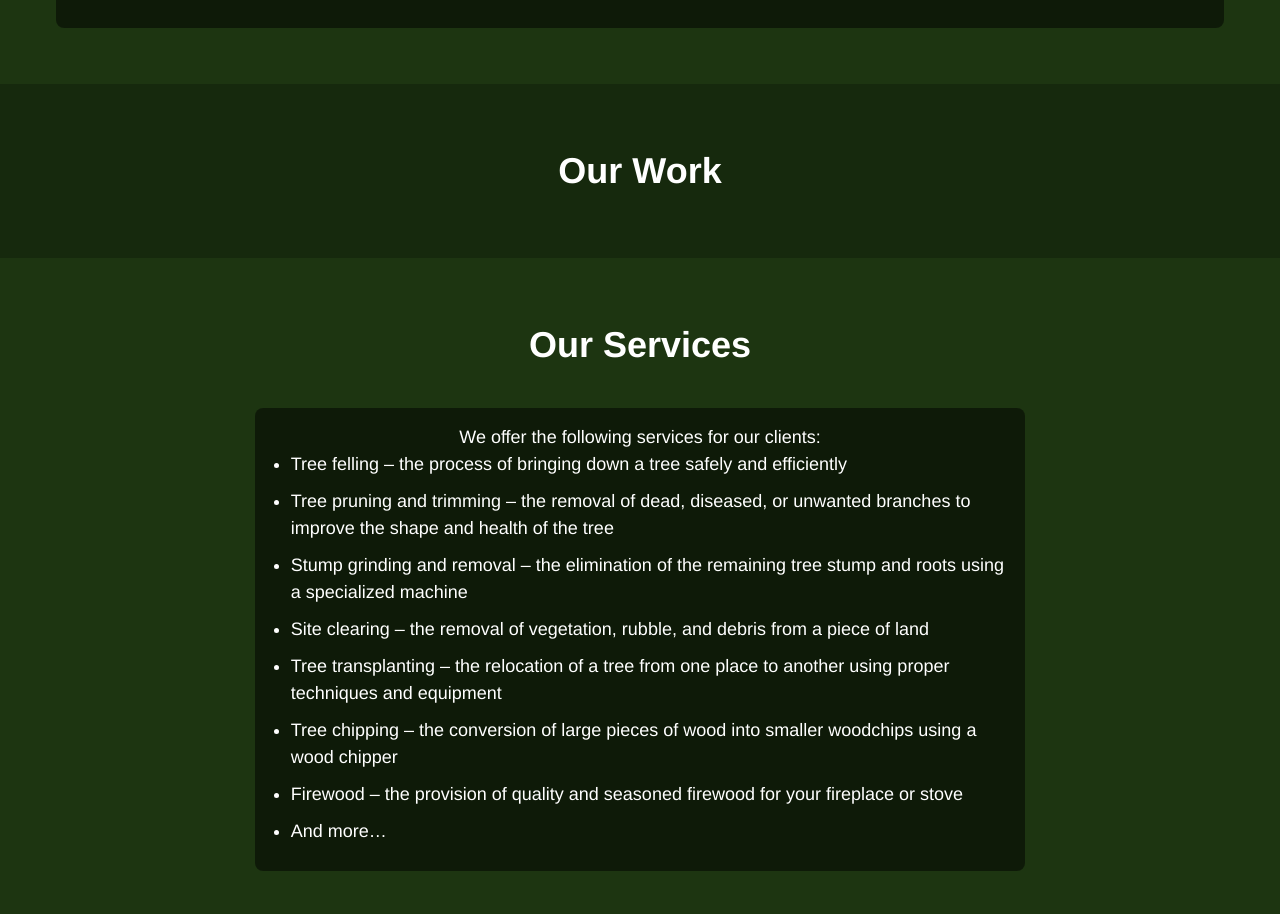
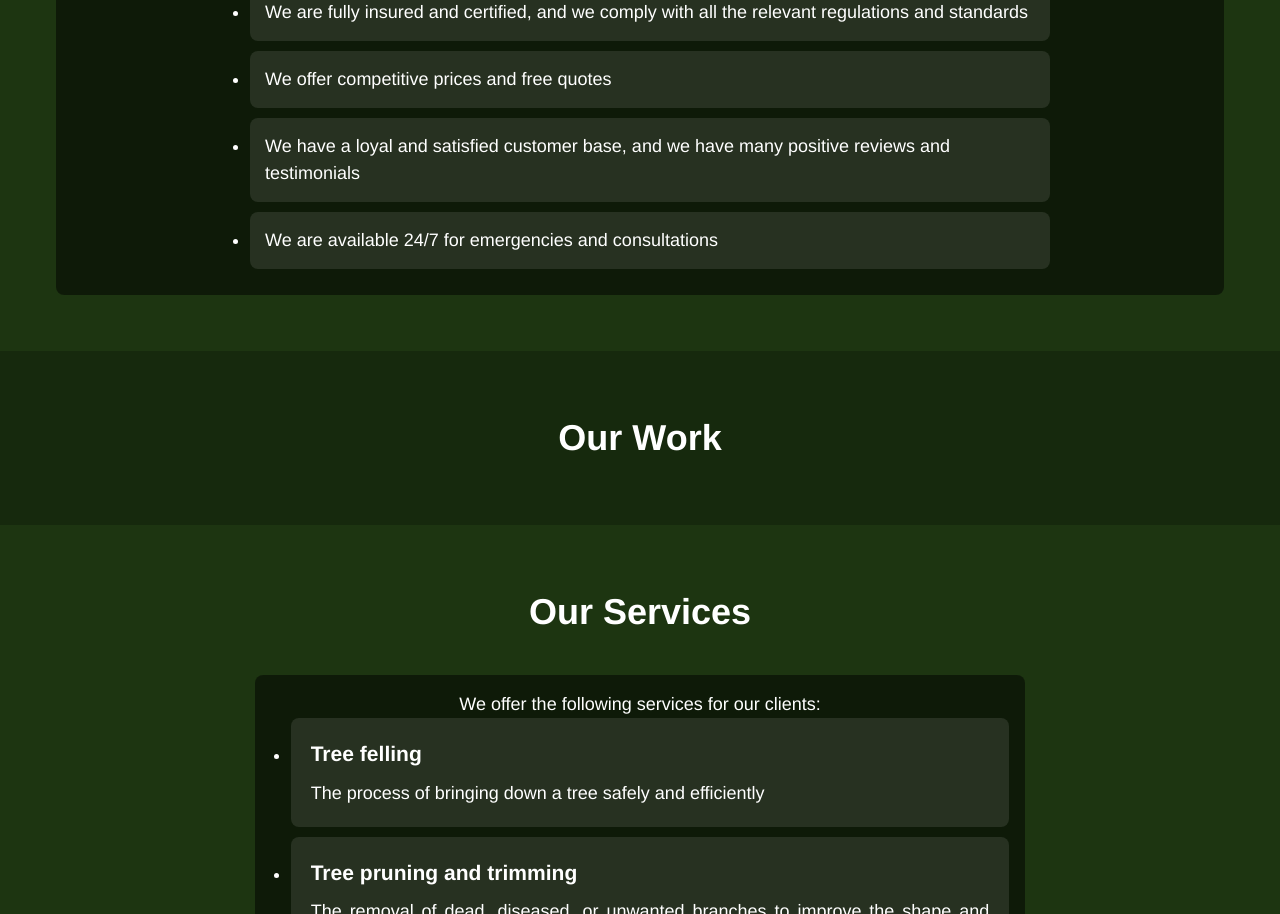
Before and after one commit to ShogunLSG/Magazi-tree-felling-frontEnd, a Vue app in the folder MG-treeFelling/mg-tree-felling/: page / in a window 1280 px wide. Shown: the part 1886-2800 px from the top of the page. Built offline with nearby package versions, Linux system fonts and the light colour scheme.

Commit message:
More styling and adding interactive elements

```diff
--- /dev/null
+++ b/MG-treeFelling/mg-tree-felling/src/components/AnimatedSection.vue
@@ -0,0 +1,40 @@
+<template>
+  <div ref="section" :class="{ 'fade-in': isVisible, hidden: !isVisible }">
+    <slot></slot>
+  </div>
+</template>
+
+<script>
+export default {
+  data() {
+    return {
+      isVisible: false,
+    };
+  },
+  mounted() {
+    const observer = new IntersectionObserver(
+      ([entry]) => {
+        this.isVisible = entry.isIntersecting;
+      },
+      {
+        root: null,
+        threshold: 0.1, // Trigger when 10% of the element is visible
+      }
+    );
+    observer.observe(this.$refs.section);
+  },
+};
+</script>
+
+<style scoped>
+.hidden {
+  opacity: 0;
+  transform: translateY(20px);
+}
+
+.fade-in {
+  opacity: 1;
+  transform: translateY(0);
+  transition: opacity 0.5s ease-out, transform 0.5s ease-out;
+}
+</style>
--- /dev/null
+++ b/MG-treeFelling/mg-tree-felling/src/components/ParallaxSection.vue
@@ -0,0 +1,60 @@
+<template>
+  <div class="parallax-container" ref="container">
+    <div class="parallax-background" :style="backgroundStyle">
+      <slot name="background"></slot>
+    </div>
+    <div class="parallax-content">
+      <slot></slot>
+    </div>
+  </div>
+</template>
+
+<script>
+export default {
+  data() {
+    return {
+      offsetY: 0,
+    };
+  },
+  computed: {
+    backgroundStyle() {
+      return {
+        transform: `translateY(${this.offsetY * 0.5}px)`,
+      };
+    },
+  },
+  mounted() {
+    window.addEventListener("scroll", this.handleScroll);
+  },
+  beforeUnmount() {
+    window.removeEventListener("scroll", this.handleScroll);
+  },
+  methods: {
+    handleScroll() {
+      const rect = this.$refs.container.getBoundingClientRect();
+      this.offsetY = window.innerHeight - rect.top;
+    },
+  },
+};
+</script>
+
+<style scoped>
+.parallax-container {
+  position: relative;
+  overflow: hidden;
+}
+
+.parallax-background {
+  position: absolute;
+  top: -50%;
+  left: 0;
+  right: 0;
+  bottom: 0;
+  z-index: -1;
+}
+
+.parallax-content {
+  position: relative;
+  z-index: 1;
+}
+</style>
--- a/MG-treeFelling/mg-tree-felling/src/views/HomeView.vue
+++ b/MG-treeFelling/mg-tree-felling/src/views/HomeView.vue
@@ -1,5 +1,8 @@
 <script setup>
 import SlideShow from "@/components/SlideShow.vue";
+import AnimatedSection from "@/components/AnimatedSection.vue";
+// Doesnt Work yet!! ***TODO***
+import ParallaxSection from "@/components/ParallaxSection.vue";
 </script>
 
 <template>
@@ -7,7 +10,16 @@ import SlideShow from "@/components/SlideShow.vue";
     <div class="slide-show">
       <SlideShow />
     </div>
-    <div class="content-section">
+
+    <ParallaxSection>
+      <template #background>
+        <img
+          src="../assets/TreeBackground.jpg"
+          alt="Tree background"
+          class="parallax-bg-image"
+        />
+      </template>
+      <AnimatedSection class="content-section">
         <h1>Welcome to Magazi Tree Felling</h1>
         <v-container>
           <v-row no-gutters>
@@ -22,108 +34,70 @@ import SlideShow from "@/components/SlideShow.vue";
             <v-col cols="12" md="6">
               <v-sheet class="pa-2 ma-2 text-container">
                 <p>
-                Magazi Tree Felling is a professional and reliable tree felling
-                company that offers a range of services for residential and
-                commercial properties. Whether you need tree removal, pruning,
-                trimming, stump grinding, site clearing, or any other
-                tree-related service, we have the skills, equipment, and
-                experience to handle it. We follow the highest standards of
-                safety and quality. We are passionate about trees and the
+                  Magazi Tree Felling is a professional and reliable tree
+                  felling company that offers a range of services for
+                  residential and commercial properties. Whether you need tree
+                  removal, pruning, trimming, stump grinding, site clearing, or
+                  any other tree-related service, we have the skills, equipment,
+                  and experience to handle it. We follow the highest standards
+                  of safety and quality. We are passionate about trees and the
                   environment, and we strive to preserve and enhance the beauty
-                and health of your trees. We also offer advice on tree care and
-                maintenance, and we can help you with any tree-related issues or
-                problems.
+                  and health of your trees. We also offer advice on tree care
+                  and maintenance, and we can help you with any tree-related
+                  issues or problems.
                 </p>
               </v-sheet>
             </v-col>
           </v-row>
         </v-container>
-    </div>
-    <div class="content-section services-section">
+      </AnimatedSection>
+    </ParallaxSection>
+    <AnimatedSection class="content-section services-section">
       <h1>Why Choose Us?</h1>
       <v-container>
         <v-row>
           <v-col>
             <v-sheet class="pa-4 text-container">
-              <ul>
-                <li>
-                  We have over [number] years of experience in the tree felling
-                  industry
+              <ul class="feature-list">
+                <li
+                  v-for="(feature, index) in features"
+                  :key="index"
+                  class="feature-item"
+                >
+                  {{ feature }}
                 </li>
-                <li>
-                  We offer a wide range of services for all your tree needs
-                </li>
-                <li>
-                  We have a team of qualified and skilled arborists who can
-                  handle any challenge
-                </li>
-                <li>
-                  We use the latest equipment and technology to ensure
-                  efficiency and safety
-                </li>
-                <li>
-                  We are fully insured and certified, and we comply with all the
-                  relevant regulations and standards
-                </li>
-                <li>We offer competitive prices and free quotes</li>
-                <li>
-                  We have a loyal and satisfied customer base, and we have many
-                  positive reviews and testimonials
-                </li>
-                <li>We are available 24/7 for emergencies and consultations</li>
               </ul>
             </v-sheet>
           </v-col>
         </v-row>
       </v-container>
-    </div>
-    <div class="content-section gallery-section">
+    </AnimatedSection>
+    <AnimatedSection class="content-section gallery-section">
       <h1>Our Work</h1>
-    </div>
-    <div class="content-section services-list-section">
+    </AnimatedSection>
+    <AnimatedSection class="content-section services-list-section">
       <h1>Our Services</h1>
       <v-container>
         <v-row>
           <v-col cols="12" md="8" class="mx-auto">
             <v-sheet class="pa-4 text-container">
               <p>We offer the following services for our clients:</p>
-              <ul>
-                <li>
-                  Tree felling – the process of bringing down a tree safely and
-                  efficiently
+              <ul class="services-list">
+                <li
+                  v-for="(service, index) in services"
+                  :key="index"
+                  class="service-item"
+                >
+                  <h3>{{ service.title }}</h3>
+                  <p>{{ service.description }}</p>
                 </li>
-                <li>
-                  Tree pruning and trimming – the removal of dead, diseased, or
-                  unwanted branches to improve the shape and health of the tree
-                </li>
-                <li>
-                  Stump grinding and removal – the elimination of the remaining
-                  tree stump and roots using a specialized machine
-                </li>
-                <li>
-                  Site clearing – the removal of vegetation, rubble, and debris
-                  from a piece of land
-                </li>
-                <li>
-                  Tree transplanting – the relocation of a tree from one place
-                  to another using proper techniques and equipment
-                </li>
-                <li>
-                  Tree chipping – the conversion of large pieces of wood into
-                  smaller woodchips using a wood chipper
-                </li>
-                <li>
-                  Firewood – the provision of quality and seasoned firewood for
-                  your fireplace or stove
-                </li>
-                <li>And more…</li>
               </ul>
             </v-sheet>
           </v-col>
         </v-row>
       </v-container>
-    </div>
-    <div class="content-section contact-section">
+    </AnimatedSection>
+    <AnimatedSection class="content-section contact-section">
       <h1>Contact Us</h1>
       <v-container>
         <v-row>
@@ -164,7 +138,7 @@ import SlideShow from "@/components/SlideShow.vue";
           </v-col>
         </v-row>
       </v-container>
-    </div>
+    </AnimatedSection>
   </div>
 </template>
 
@@ -172,6 +146,53 @@ import SlideShow from "@/components/SlideShow.vue";
 export default {
   data() {
     return {
+      services: [
+        {
+          title: "Tree felling",
+          description:
+            "The process of bringing down a tree safely and efficiently",
+        },
+        {
+          title: "Tree pruning and trimming",
+          description:
+            "The removal of dead, diseased, or unwanted branches to improve the shape and health of the tree",
+        },
+        {
+          title: "Stump grinding and removal",
+          description:
+            "The elimination of the remaining tree stump and roots using a specialized machine",
+        },
+        {
+          title: "Site clearing",
+          description:
+            "The removal of vegetation, rubble, and debris from a piece of land",
+        },
+        {
+          title: "Tree transplanting",
+          description:
+            "The relocation of a tree from one place to another using proper techniques and equipment",
+        },
+        {
+          title: "Tree chipping",
+          description:
+            "The conversion of large pieces of wood into smaller woodchips using a wood chipper",
+        },
+        {
+          title: "Firewood",
+          description:
+            "The provision of quality and seasoned firewood for your fireplace or stove",
+        },
+      ],
+      features: [
+        "We have over [number] years of experience in the tree felling industry",
+        "We offer a wide range of services for all your tree needs",
+        "We have a team of qualified and skilled arborists who can handle any challenge",
+        "We use the latest equipment and technology to ensure efficiency and safety",
+        "We are fully insured and certified, and we comply with all the relevant regulations and standards",
+        "We offer competitive prices and free quotes",
+        "We have a loyal and satisfied customer base, and we have many positive reviews and testimonials",
+        "We are available 24/7 for emergencies and consultations",
+      ],
       images: [
         {
           src: "https://cdn.vuetifyjs.com/images/cards/hotel.jpg",
@@ -188,9 +209,56 @@ export default {
 };
 </script>
 <style scoped>
+.services-list {
+  list-style-type: none;
+  padding: 0;
+}
+
+.service-item {
+  background-color: rgba(255, 255, 255, 0.1);
+  margin-bottom: 20px;
+  padding: 20px;
+  border-radius: 8px;
+  transition: all 0.3s ease;
+}
+
+.service-item:hover {
+  background-color: rgba(255, 255, 255, 0.2);
+  transform: translateY(-5px);
+  box-shadow: 0 4px 8px rgba(0, 0, 0, 0.2);
+}
+
+.service-item h3 {
+  margin-bottom: 10px;
+  color: #ffffff;
+}
+
+.service-item p {
+  color: #e0e0e0;
+}
+
 .slide-show {
   width: 100%;
   height: 700px;
+}
+
+.feature-list {
+  list-style-type: none;
+  padding: 0;
+}
+
+.feature-item {
+  background-color: rgba(255, 255, 255, 0.1);
+  margin-bottom: 10px;
+  padding: 15px;
+  border-radius: 8px;
+  transition: all 0.3s ease;
+}
+
+.feature-item:hover {
+  background-color: rgba(255, 255, 255, 0.2);
+  transform: translateY(-5px);
+  box-shadow: 0 4px 8px rgba(0, 0, 0, 0.2);
 }
 
 .v-sheet,
@@ -315,4 +383,10 @@ img {
 .quote-button {
   margin-top: 20px;
 }
+
+.parallax-bg-image {
+  width: 100%;
+  height: 100%;
+  object-fit: cover;
+}
 </style>
```
Also changed, not shown: MG-treeFelling/mg-tree-felling/src/assets/TreeBackground.jpg (added). Lines whose indentation alone changed are shown as unchanged.
